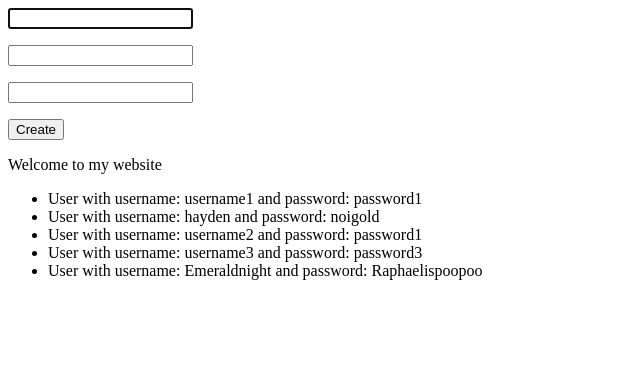
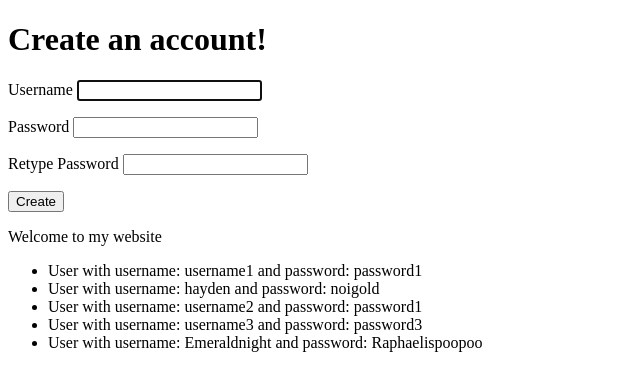
Before and after one commit to ReverberateCoding/Project---Chatting-Website, a Flask app: page / in a window 1280 px wide. Shown: the top 391 px of the page, without its empty margins (0-640 px from the left). Run offline with Flask 3, Linux system fonts and the light colour scheme.

Commit message:
commit 5

```diff
--- a/templates/form_helper.html
+++ b/templates/form_helper.html
@@ -1,5 +1,6 @@
 {% macro displayField(fieldName, placeholderValue) %}
     <div>
+        {{placeholderValue}}
         {{ fieldName(class_='form-control',placeholder=placeholdValue,**kwargs) }}
         <ul>
             {% for error in fieldName.errors %}
--- a/templates/index.html
+++ b/templates/index.html
@@ -6,12 +6,13 @@ Registration
 {% endblock %}
 
 {% block content %}
+    <h1>Create an account!</h1>
     <div>
         <form action="{{url_for('index')}}", method="POST">
             <div>
 
                 {{displayField(form.username,'Username',autocomplete="off",autofocus=true)}}
-                {{displayField(form.password,'Username')}}
+                {{displayField(form.password,'Password')}}
                 {{displayField(form.confirm_password,'Retype Password')}}
 
             </div>
--- a/templates/login.html
+++ b/templates/login.html
@@ -12,7 +12,7 @@
             <div>
 
                 {{displayField(form.username,'Username',autocomplete="off",autofocus=true)}}
-                {{displayField(form.password,'Username')}}
+                {{displayField(form.password,'Password')}}
 
             </div>
             <div>
```
Also changed, not shown: instance/testdb.db.
